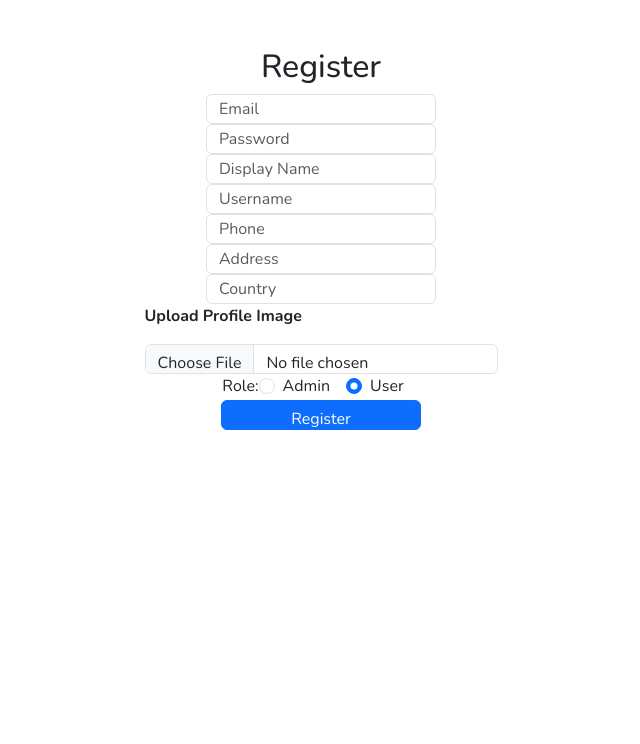
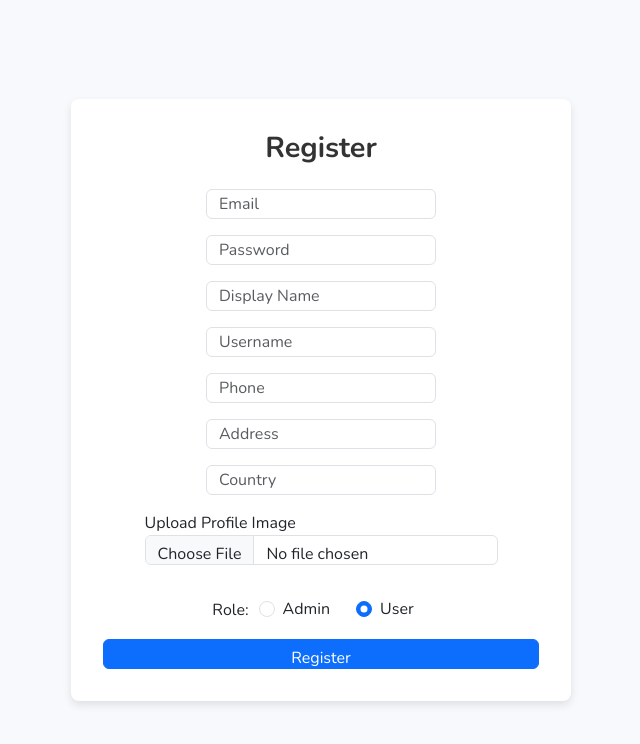
Before and after one commit to RangoSS/project-competition, a React (Create React App) app: page /register in a window 1280 px wide. Shown: the top 744 px of the page, without its empty margins (319-959 px from the left). Built offline with nearby package versions, Linux system fonts and the light colour scheme; no server answers.

Commit message:
look and feel

```diff
--- a/src/pages/login/Register.jsx
+++ b/src/pages/login/Register.jsx
@@ -5,36 +5,33 @@ import { ref, uploadBytes, getDownloadURL } from 'firebase/storage';
 import { doc, serverTimestamp, setDoc } from 'firebase/firestore';
 import { useNavigate } from 'react-router-dom';
 
+import './register.scss';  // Import the custom CSS
+
 const Register = () => {
     const [email, setEmail] = useState('');
     const [password, setPassword] = useState('');
     const [displayName, setDisplayName] = useState('');
     const [username, setUsername] = useState('');
     const [phone, setPhone] = useState('');
-    const [role, setRole] = useState('user');  // Default role
+    const [role, setRole] = useState('user');
     const [address, setAddress] = useState('');
     const [country, setCountry] = useState('');
     const [image, setImage] = useState(null);
-    const [error, setError] = useState('');  // For error handling
+    const [error, setError] = useState('');
     const navigate = useNavigate();
 
     const handleSubmit = async (e) => {
         e.preventDefault();
 
         try {
-            // Create user with email and password
             const userCredential = await createUserWithEmailAndPassword(auth, email, password);
             const user = userCredential.user;
-
-            // If there's an image, upload it
             let imageUrl = '';
             if (image) {
                 const imageRef = ref(storage, `profileImages/${user.uid}`);
-                await uploadBytes(imageRef, image);  // Upload profile image
+                await uploadBytes(imageRef, image);
                 imageUrl = await getDownloadURL(imageRef);
             }
-
-            // Save user data to Firestore
             await setDoc(doc(db, 'users', user.uid), {
                 username,
                 displayName,
@@ -43,24 +40,21 @@ const Register = () => {
                 country,
                 role,
                 email,
-                profileImageUrl: imageUrl,  // Save image URL
+                profileImageUrl: imageUrl,
                 createdAt: serverTimestamp(),
             });
-
-            // Navigate to login page after successful registration
             navigate('/login');
         } catch (error) {
             console.error('Error registering user:', error);
-            setError('Failed to register. Please try again.');  // Display friendly error message
+            setError('Failed to register. Please try again.');
         }
     };
 
     return (
-        <div className="register">
-            <form className="mt-5" onSubmit={handleSubmit}>
-                <h2>Register</h2>
-                {error && <p className="text-danger">{error}</p>} {/* Display error if exists */}
-
+        <div className="register-container">
+            <form className="register-form" onSubmit={handleSubmit}>
+                <h2 className="register-title">Register</h2>
+                {error && <p className="error-text">{error}</p>}
                 <div className="form-group">
                     <input
                         type="email"
@@ -71,7 +65,6 @@ const Register = () => {
                         required
                     />
                 </div>
-
                 <div className="form-group">
                     <input
                         type="password"
@@ -82,7 +75,6 @@ const Register = () => {
                         required
                     />
                 </div>
-
                 <div className="form-group">
                     <input
                         type="text"
@@ -93,7 +85,6 @@ const Register = () => {
                         required
                     />
                 </div>
-
                 <div className="form-group">
                     <input
                         type="text"
@@ -104,7 +95,6 @@ const Register = () => {
                         required
                     />
                 </div>
-
                 <div className="form-group">
                     <input
                         type="text"
@@ -115,7 +105,6 @@ const Register = () => {
                         required
                     />
                 </div>
-
                 <div className="form-group">
                     <input
                         type="text"
@@ -125,7 +114,6 @@ const Register = () => {
                         onChange={(e) => setAddress(e.target.value)}
                     />
                 </div>
-
                 <div className="form-group">
                     <input
                         type="text"
@@ -135,18 +123,16 @@ const Register = () => {
                         onChange={(e) => setCountry(e.target.value)}
                     />
                 </div>
-
                 <div className="form-group">
-                    <p className="ml-2">Upload Profile Image</p>
+                    <label>Upload Profile Image</label>
                     <input
                         type="file"
                         className="form-control"
                         onChange={(e) => setImage(e.target.files[0])}
                     />
                 </div>
-
-                <div className="form-group">
-                    <label className="mr-2">Role:</label>
+                <div className="form-group role-group">
+                    <label>Role:</label>
                     <div className="form-check form-check-inline">
                         <input
                             className="form-check-input"
@@ -170,8 +156,7 @@ const Register = () => {
                         <label className="form-check-label" htmlFor="roleUser">User</label>
                     </div>
                 </div>
-
-                <button type="submit" className="btn btn-primary">Register</button>
+                <button type="submit" className="btn btn-primary submit-btn">Register</button>
             </form>
         </div>
     );
--- a/src/pages/login/register.scss
+++ b/src/pages/login/register.scss
@@ -1,6 +1,63 @@
-.register{
-    height: 100vh;
+/* Register.css */
+
+.register-container {
+    display: flex;
+    justify-content: center;
+    align-items: center;
+    min-height: 100vh;
+    background-color: #f7f9fc;
+}
+
+.register-form {
+    background-color: #ffffff;
+    padding: 2rem;
+    border-radius: 8px;
+    box-shadow: 0 4px 8px rgba(0, 0, 0, 0.1);
+    width: 100%;
+    max-width: 500px;
+}
+
+.register-title {
+    text-align: center;
+    font-size: 1.8rem;
+    font-weight: bold;
+    color: #333333;
+    margin-bottom: 1.5rem;
+}
+
+.form-group {
+    margin-bottom: 1rem;
+}
+
+.form-control {
+    border-radius: 5px;
+}
+
+.error-text {
+    color: #dc3545;
+    font-size: 0.9rem;
+    text-align: center;
+}
+
+.role-group {
     display: flex;
     align-items: center;
-    justify-content: center;
+    gap: 10px;
+    margin-top: 1rem;
 }
+
+.submit-btn {
+    width: 100%;
+    padding: 0.8rem;
+    font-size: 1rem;
+    font-weight: bold;
+    background-color: #007bff;
+    color: #ffffff;
+    border: none;
+    border-radius: 5px;
+    transition: background-color 0.3s;
+}
+
+.submit-btn:hover {
+    background-color: #0056b3;
+}
```
